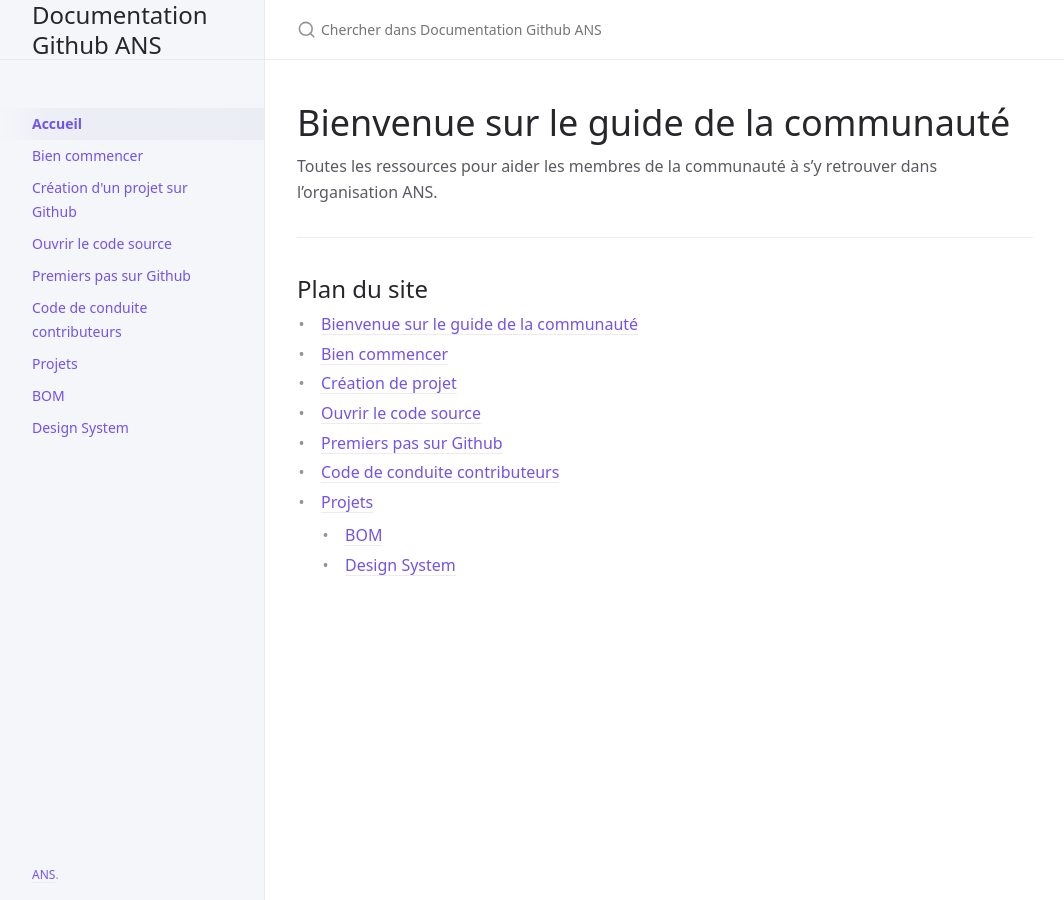
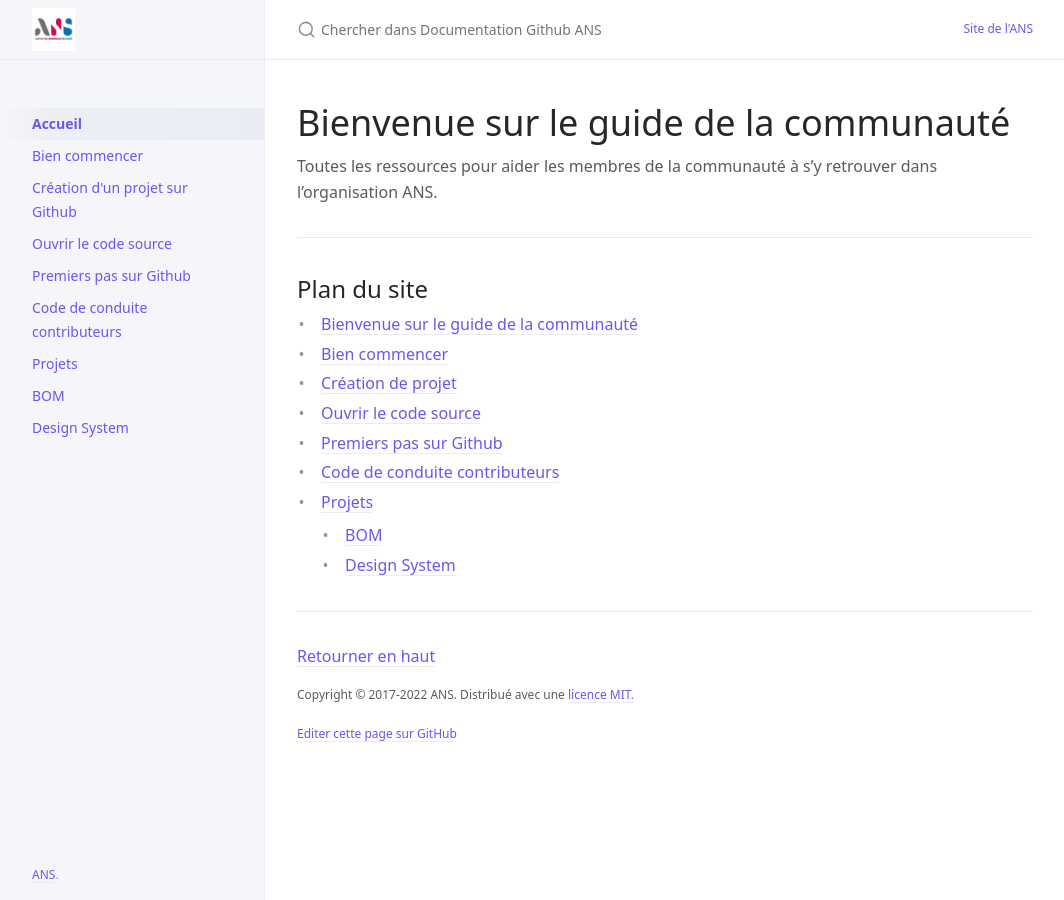
Before and after one commit to ansforge/Documentation, a Jekyll site: the page built from index.md, in a window 1280 px wide. Shown: the whole page, without its empty margins (107-1171 px from the left). Built offline with Jekyll 4.4.1, drawn with Linux system fonts in a browser that asks for light colours; our own code applies the rules of GitHub Pages for plain Markdown files; part of the change alters nothing that is shown.

Commit message:
Update _config.yml

```diff
--- a/_config.yml
+++ b/_config.yml
@@ -27,3 +27,103 @@ permalink: pretty
 exclude: ["node_modules/", "*.gemspec", "*.gem", "Gemfile", "Gemfile.lock", "package.json", "package-lock.json",  "script/", "LICENSE.txt", "lib/", "bin/", "README.md", "Rakefile"
 , "docs/tests/"
 ]
+
+# Regression tests
+# By default, the pages in /docs/tests are excluded when the ste is built.
+# To include them, comment-out the relevant line above.
+# Uncommenting the following line doesn't work - see https://github.com/jekyll/jekyll/issues/4791
+# include: ["docs/tests/"]
+
+# Set a path/url to a logo that will be displayed instead of the title
+logo: "/assets/images/anslogo.jpg"
+
+# Enable or disable the site search
+# Supports true (default) or false
+search_enabled: true
+search:
+  # Split pages into sections that can be searched individually
+  # Supports 1 - 6, default: 2
+  heading_level: 2
+  # Maximum amount of previews per search result
+  # Default: 3
+  previews: 2
+  # Maximum amount of words to display before a matched word in the preview
+  # Default: 5
+  preview_words_before: 3
+  # Maximum amount of words to display after a matched word in the preview
+  # Default: 10
+  preview_words_after: 3
+  # Set the search token separator
+  # Default: /[\s\-/]+/
+  # Example: enable support for hyphenated search words
+  tokenizer_separator: /[\s/]+/
+  # Display the relative url in search results
+  # Supports true (default) or false
+  rel_url: true
+  # Enable or disable the search button that appears in the bottom right corner of every page
+  # Supports true or false (default)
+  button: false
+
+# Enable or disable heading anchors
+heading_anchors: true
+
+# Aux links for the upper right navigation
+aux_links:
+  "Site de l'ANS":
+    - "//esante.gouv.fr"
+
+# Makes Aux links open in a new tab. Default is false
+aux_links_new_tab: false
+
+# Sort order for navigation links
+# nav_sort: case_insensitive # default, equivalent to nil
+nav_sort: case_sensitive # Capital letters sorted before lowercase
+
+# Footer content
+# appears at the bottom of every page's main content
+
+# Back to top link
+back_to_top: true
+back_to_top_text: "Retourner en haut"
+
+footer_content: "Copyright &copy; 2017-2022 ANS. Distribué avec une <a href=\"https://github.com/ansforge/Documentation/blob/main/LICENSE.txt\">licence MIT.</a>"
+
+# Footer last edited timestamp
+last_edit_timestamp: true # show or hide edit time - page must have `last_modified_date` defined in the frontmatter
+last_edit_time_format: "%b %e %Y at %I:%M %p" # uses ruby's time format: https://ruby-doc.org/stdlib-2.7.0/libdoc/time/rdoc/Time.html
+
+
+
+# Footer "Edit this page on GitHub" link text
+gh_edit_link: true # show or hide edit this page link
+gh_edit_link_text: "Editer cette page sur GitHub"
+gh_edit_repository: "https://github.com/ansforge/Documentation" # the github URL for your repo
+gh_edit_branch: "main" # the branch that your docs is served from
+# gh_edit_source: docs # the source that your files originate from
+gh_edit_view_mode: "tree" # "tree" or "edit" if you want the user to jump into the editor immediately
+
+# Color scheme currently only supports "dark", "light"/nil (default), or a custom scheme that you define
+color_scheme: nil
+
+# Google Analytics Tracking (optional)
+# e.g, UA-1234567-89
+ga_tracking: UA-2709176-10
+ga_tracking_anonymize_ip: true # Use GDPR compliant Google Analytics settings (true/nil by default)
+
+plugins:
+  - jekyll-seo-tag
+
+kramdown:
+  syntax_highlighter_opts:
+    block:
+      line_numbers: false
+
+compress_html:
+  clippings: all
+  comments: all
+  endings: all
+  startings: []
+  blanklines: false
+  profile: false
+  # ignore:
+  #   envs: all
```
